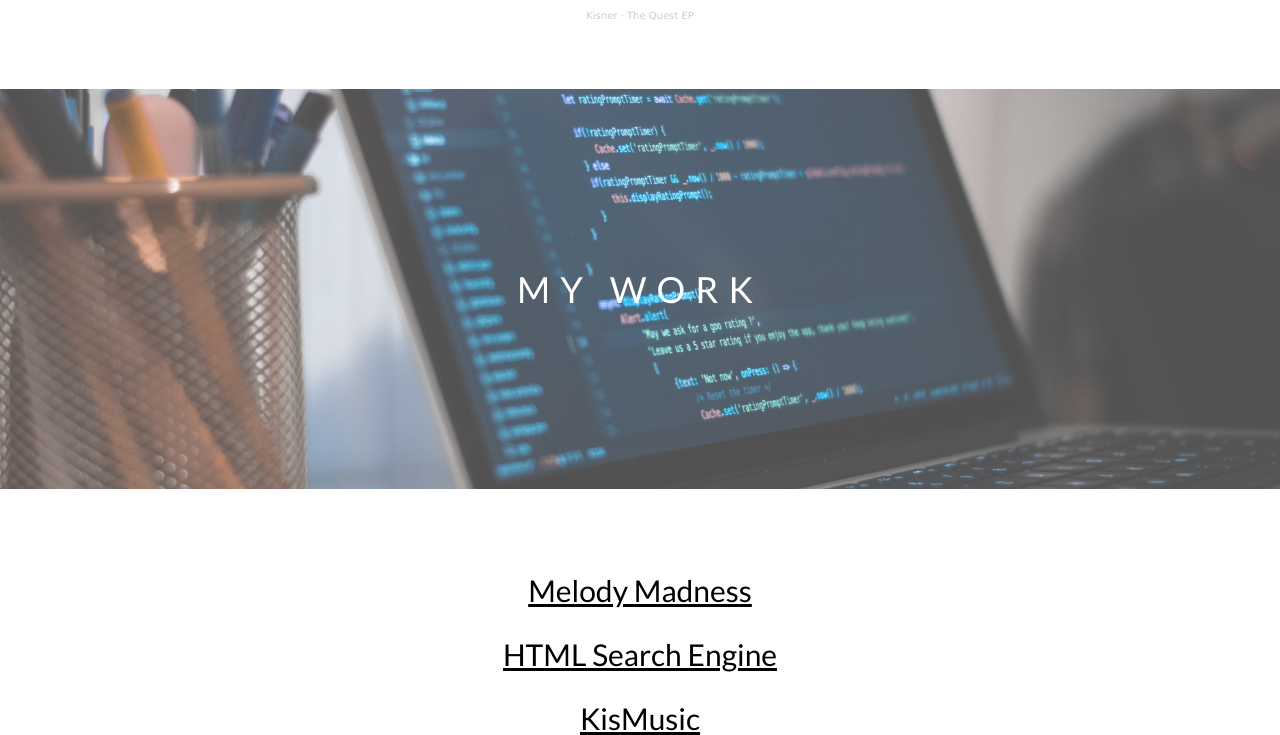
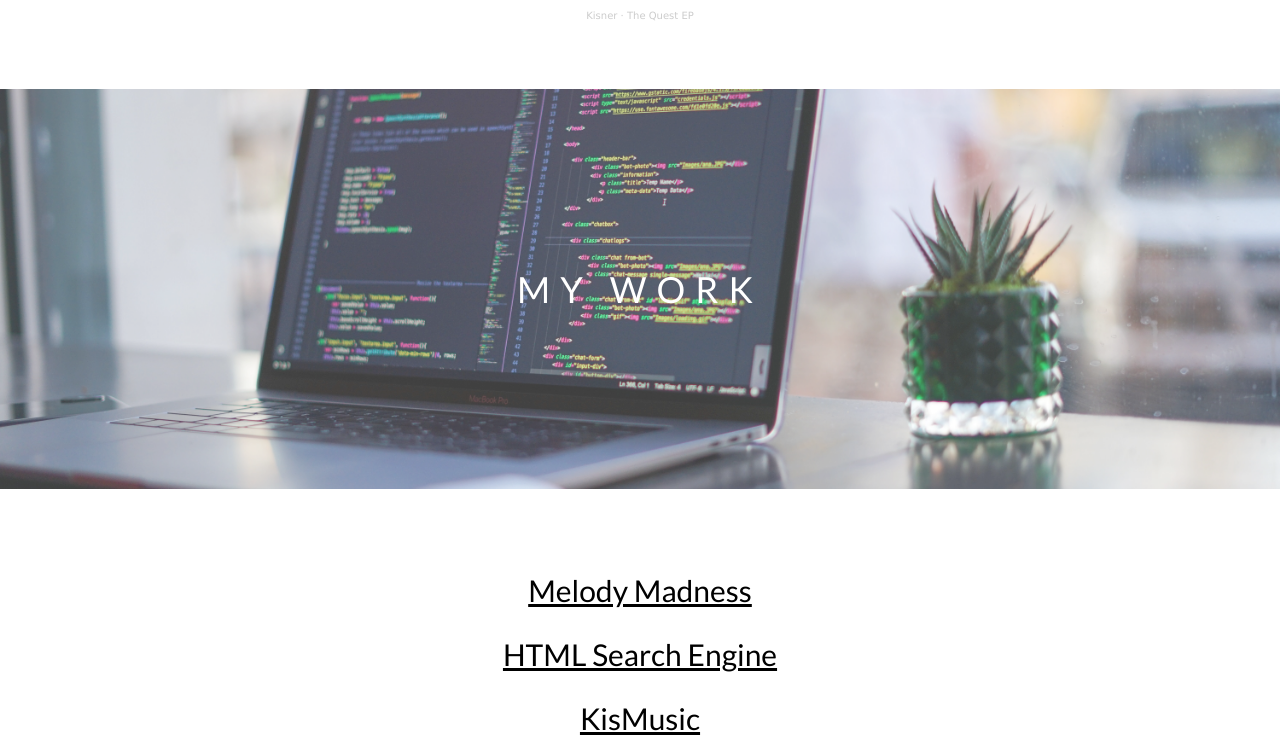
Before and after one commit to Kisner/Personal-Website, a Flask app: page / in a window 1280 px wide. Shown: the part 4384-5119 px from the top of the page. Run offline with Flask 2, Linux system fonts and the light colour scheme.

Commit message:
path update

```diff
--- a/templates/home.html
+++ b/templates/home.html
@@ -42,7 +42,7 @@ body, html {
 
 /* Third image (Contact) */
 .bgimg-3 {
-  background-image: url("/static/img/62302e3889fe0.jpg");
+  background-image: url("/static/img/james-harrison-vpOeXr5wmR4-unsplash.jpg");
   min-height: 400px;
 }
 
```
